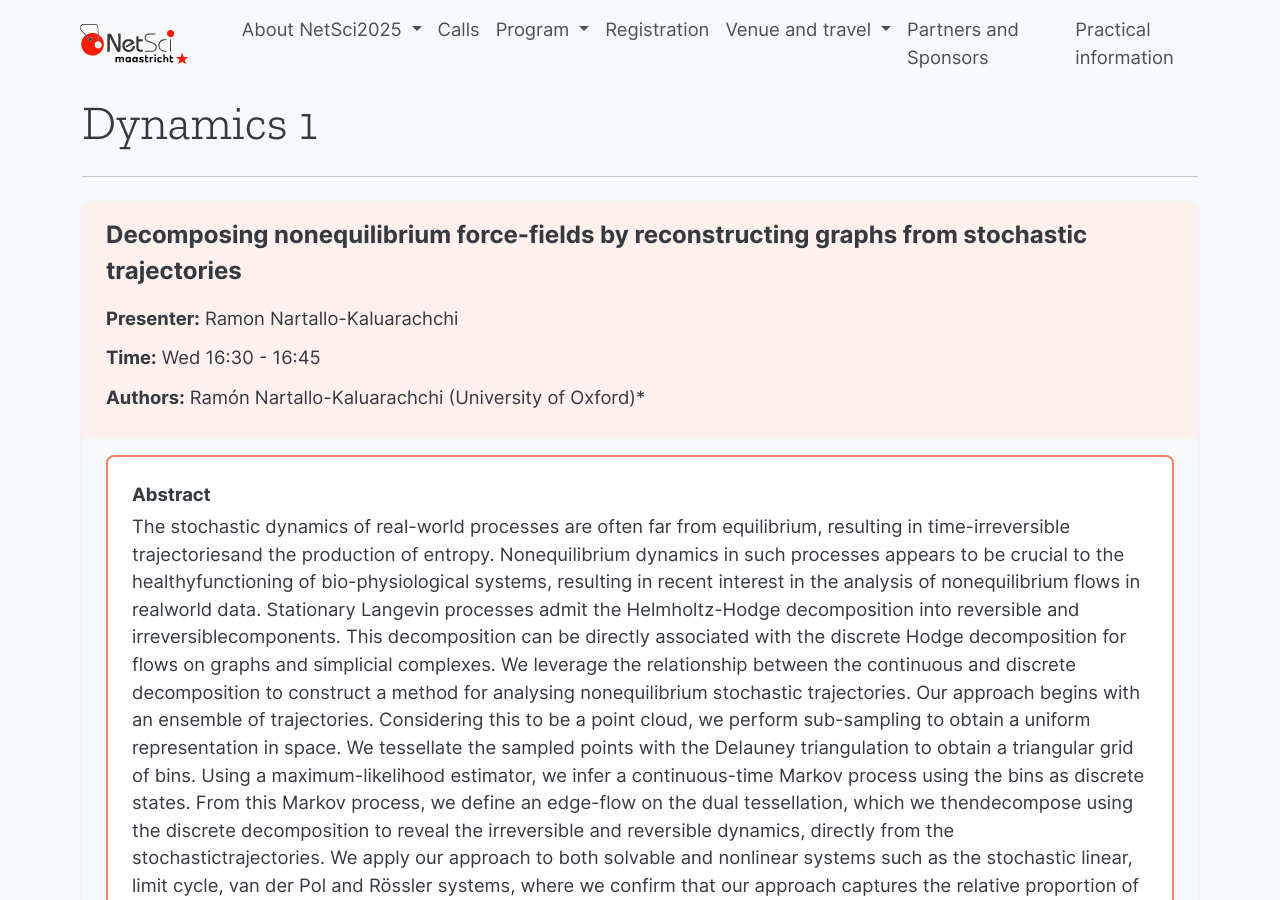
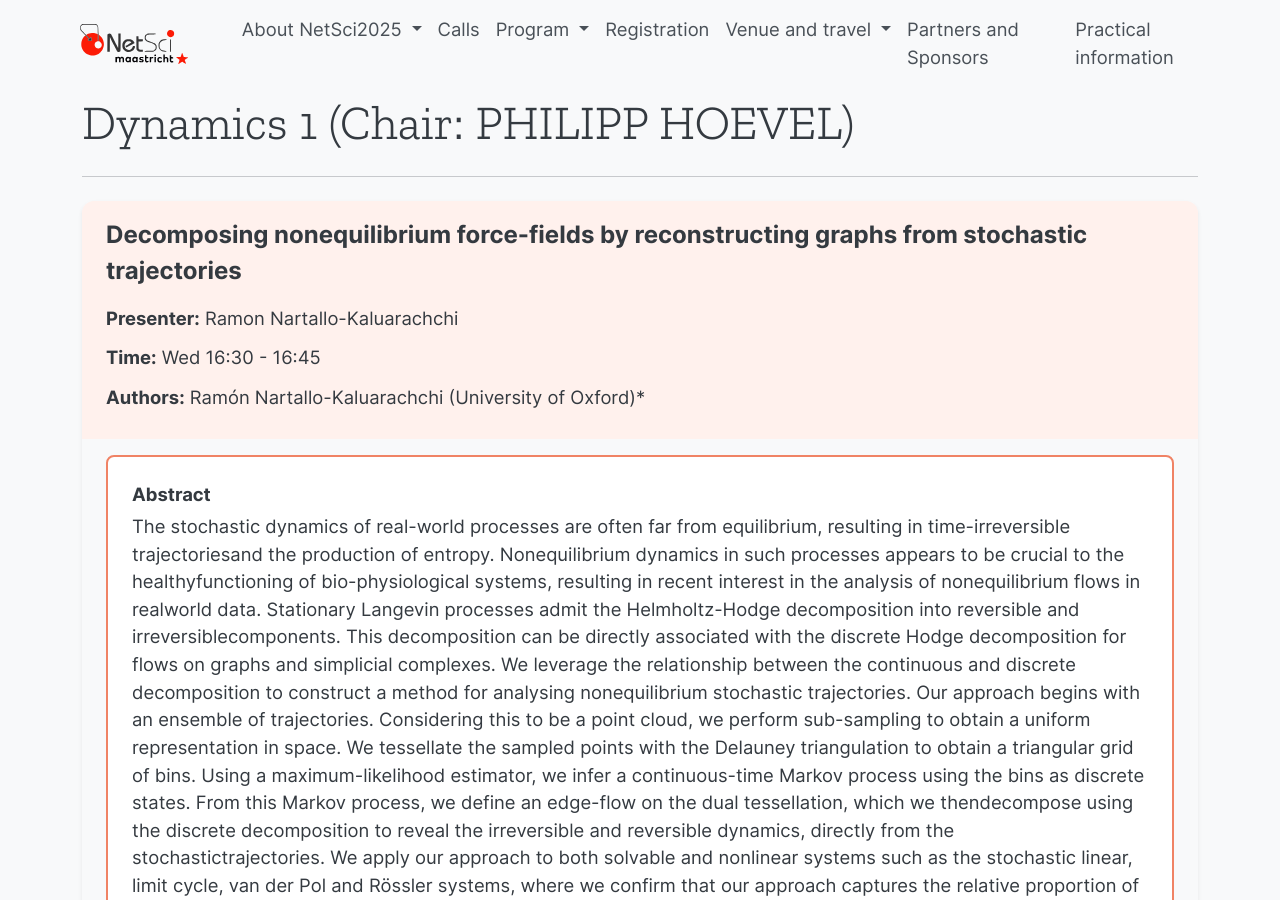
Before and after one commit to NetSci2025/netsci2025.github.io, a Jekyll site: the page built from _parallel/dynamics-1.md, in a window 1280 px wide and 900 px high. Built offline with Jekyll 4.4.1, drawn with Linux system fonts in a browser that asks for light colours.

Commit message:
Update dynamics-1.md

```diff
--- a/_parallel/dynamics-1.md
+++ b/_parallel/dynamics-1.md
@@ -1,6 +1,6 @@
 ---
 layout: parallel
-title: "Dynamics 1"
+title: "Dynamics 1 (Chair: PHILIPP HOEVEL)"
 slug: dynamics-1
 permalink: /parallel/dynamics-1/
 ---
```
